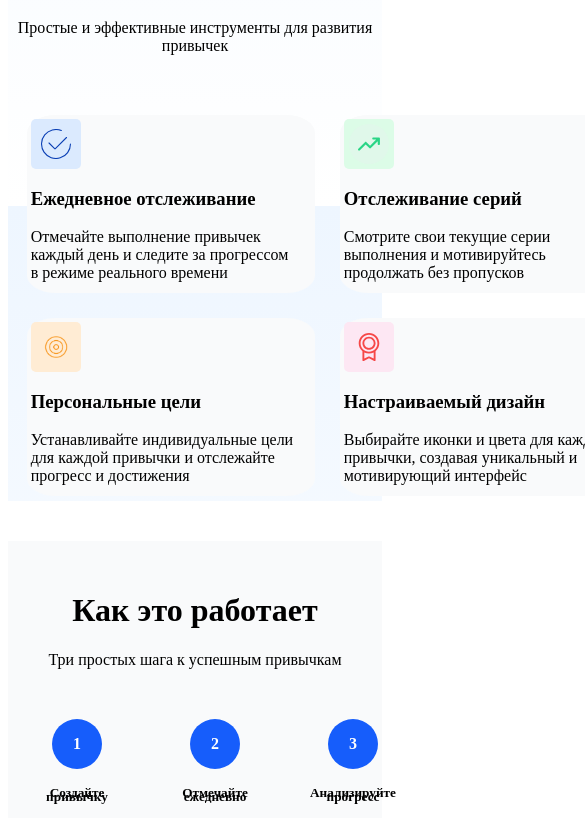
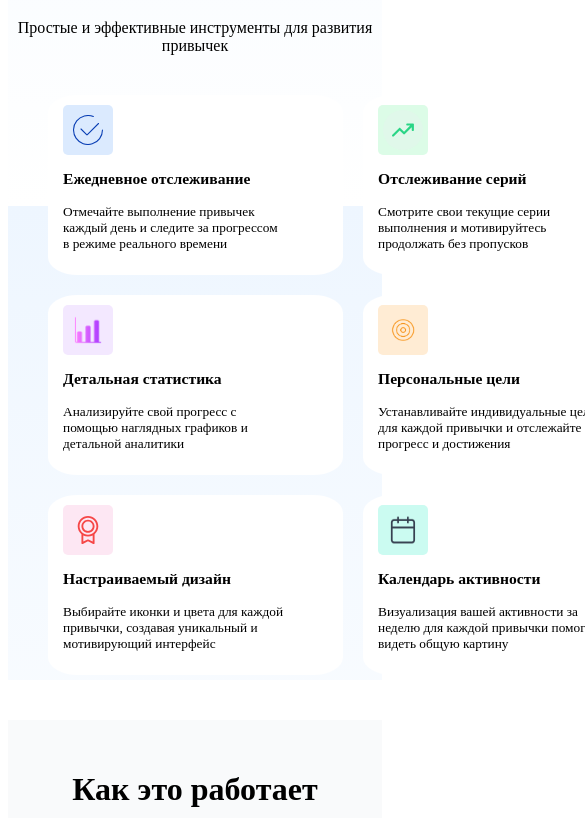
Before and after one commit to bobrynja/HabbitTrackers, a plain HTML site: page index.html in a window 390 px wide. Shown: the part 688-1506 px from the top of the page, 585 px wide, since content can reach past the window. Drawn offline with Linux system fonts and the light colour scheme.

Commit message:
Начальные доработки по адаптивной верстки главной страницы

```diff
--- a/style.css
+++ b/style.css
@@ -163,13 +163,13 @@ ul {
 
 .features-container {
     margin-top: 60px;
-    width: 70%;
+    width: 100%;
     text-align: left;
     display: grid;
     grid-template-columns: repeat(3, 1fr);
     grid-template-rows: repeat(2, 1fr);
     gap: 25px;
-    margin-inline: auto;
+    margin-inline: 40px;
 }
 
 .features-item {
@@ -290,12 +290,24 @@ ul {
     cursor: pointer;
 }
 
-@media (max-width: 1100px) {
+
+
+
+@media (max-width: 1200px) {
     .features-item {
-        padding: 4px;
+        padding: 10px 0px 0px 15px;
+        max-width: 300px;
+        min-height: 165px;
+        font-size: smaller;
+        background-color: white;
+
     }
     .features-container {
         width: 90%;
         padding-bottom: 5px;
+        margin-top: 40px;
+        gap: 20px;
+        grid-template-columns: repeat(2, 1fr);
+        grid-template-rows: repeat(3, 1fr);
     }
 }
```
